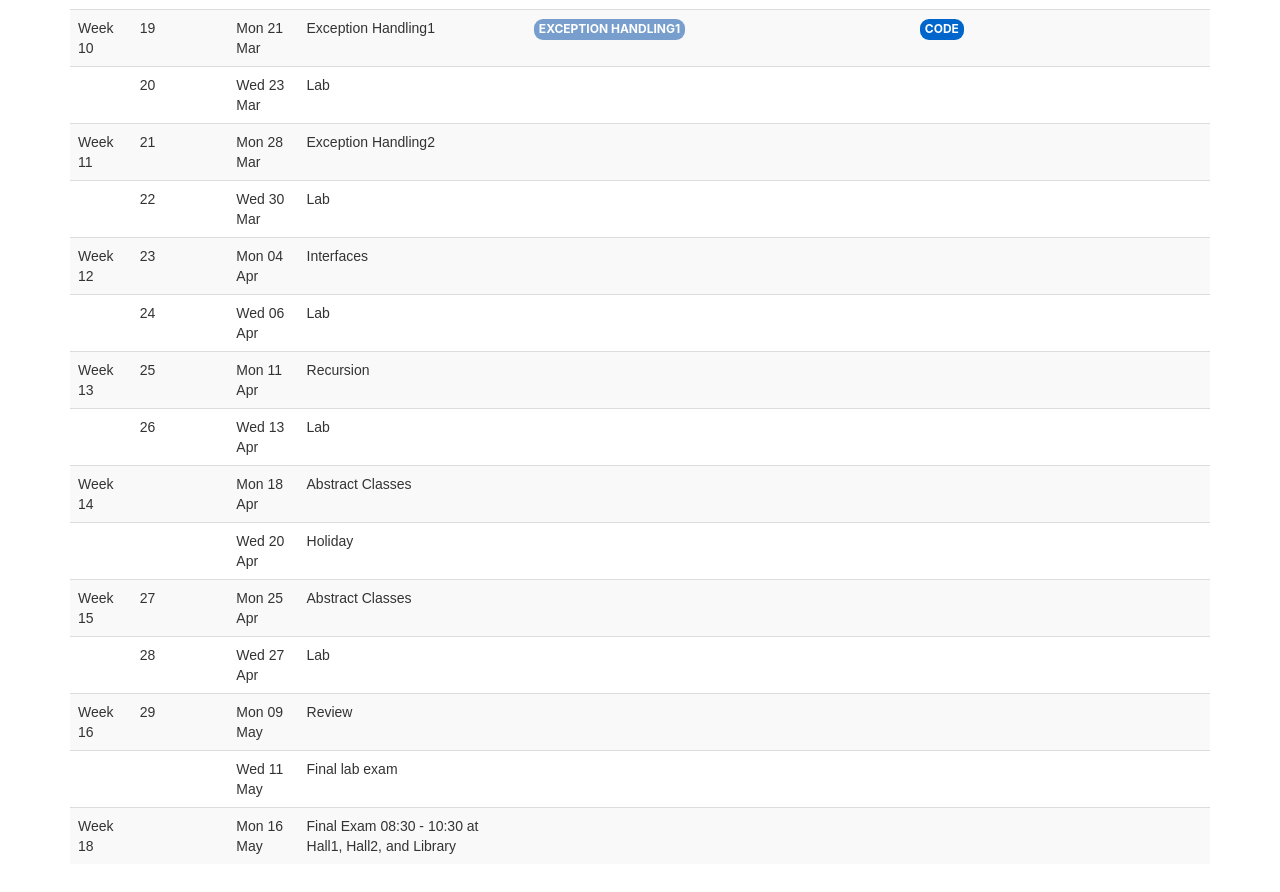
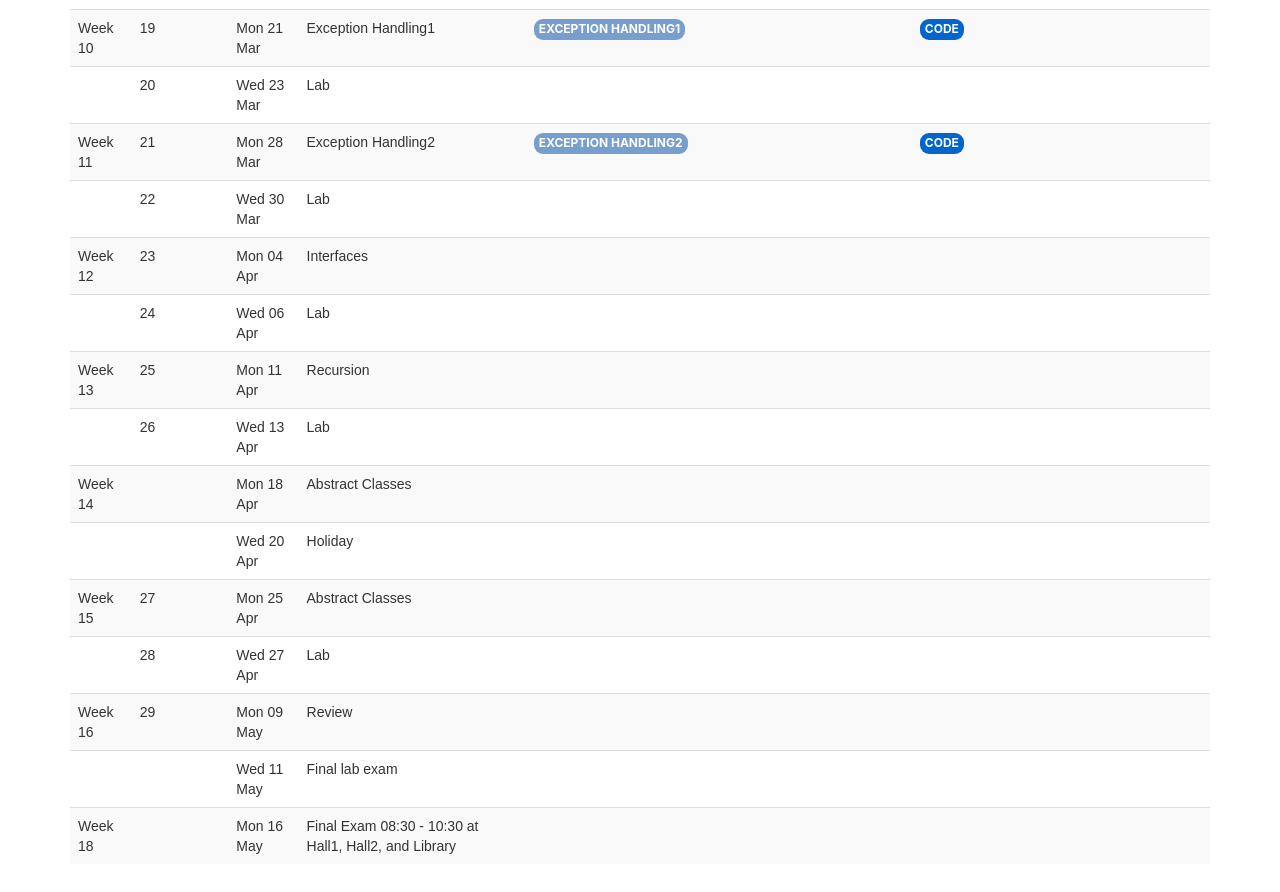
Before and after one commit to salrehaili/salrehaili.github.io, a website: page sp22/CS112/index.html in a window 1280 px wide. Shown: the part 1520-2412 px from the top of the page. Drawn offline with nearby package versions, Linux system fonts and the light colour scheme; some packages are replaced by stand-ins of ours.

Commit message:
lecture8

```diff
--- a/sp22/CS112/index.html
+++ b/sp22/CS112/index.html
@@ -951,12 +951,13 @@ Mon 28 Mar
 Exception Handling2
 </td><td>
 <!--slides-->
-<!-- <a href="./assets/docs/part6_linked_lists.pdf" target="_blank"><strong class="label label-lecture">Linked Lists</strong></a><a href="https://youtu.be/BGEr2mfUx48" target="_blank"><strong class="label label-disc">Video</strong></a> -->
+<a href="./assets/docs/Lecture_08.pdf" target="_blank"><strong class="label label-lecture">Exception Handling2</strong></a><!--<a href="https://youtu.be/BGEr2mfUx48" target="_blank"><strong class="label label-disc">Video</strong></a> -->
 </td><td>
 <!--Reading-->
 </td><td>
 <div>
     <!--Lab worksheet-->
+    <a href="https://github.com/salrehaili/CS112_Spring2022/tree/master/lecture08" target="_blank"><strong class="label label-code">code</strong></a>
 </div>
 </td><td>
 <div>
```
Also changed, not shown: 2 other files.
